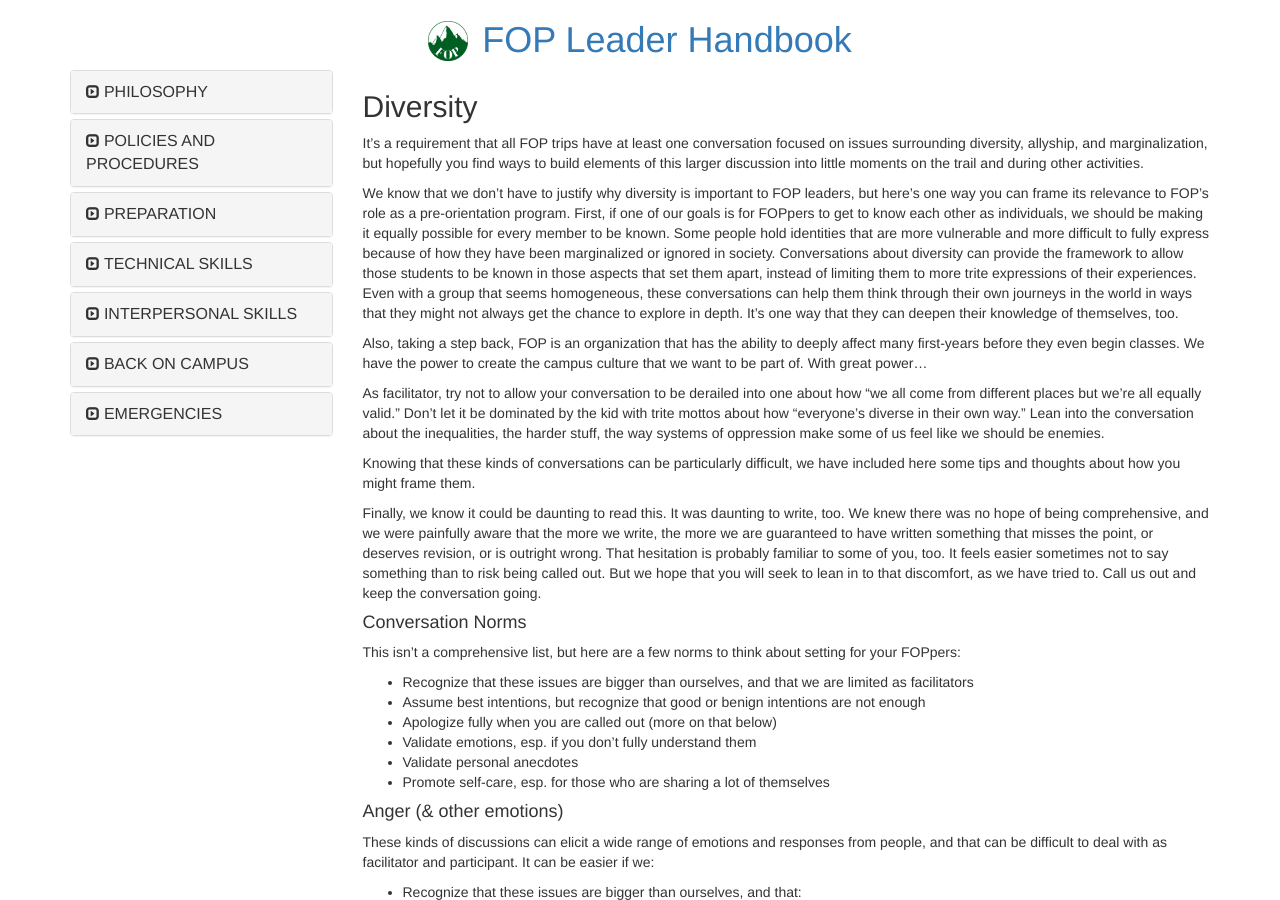
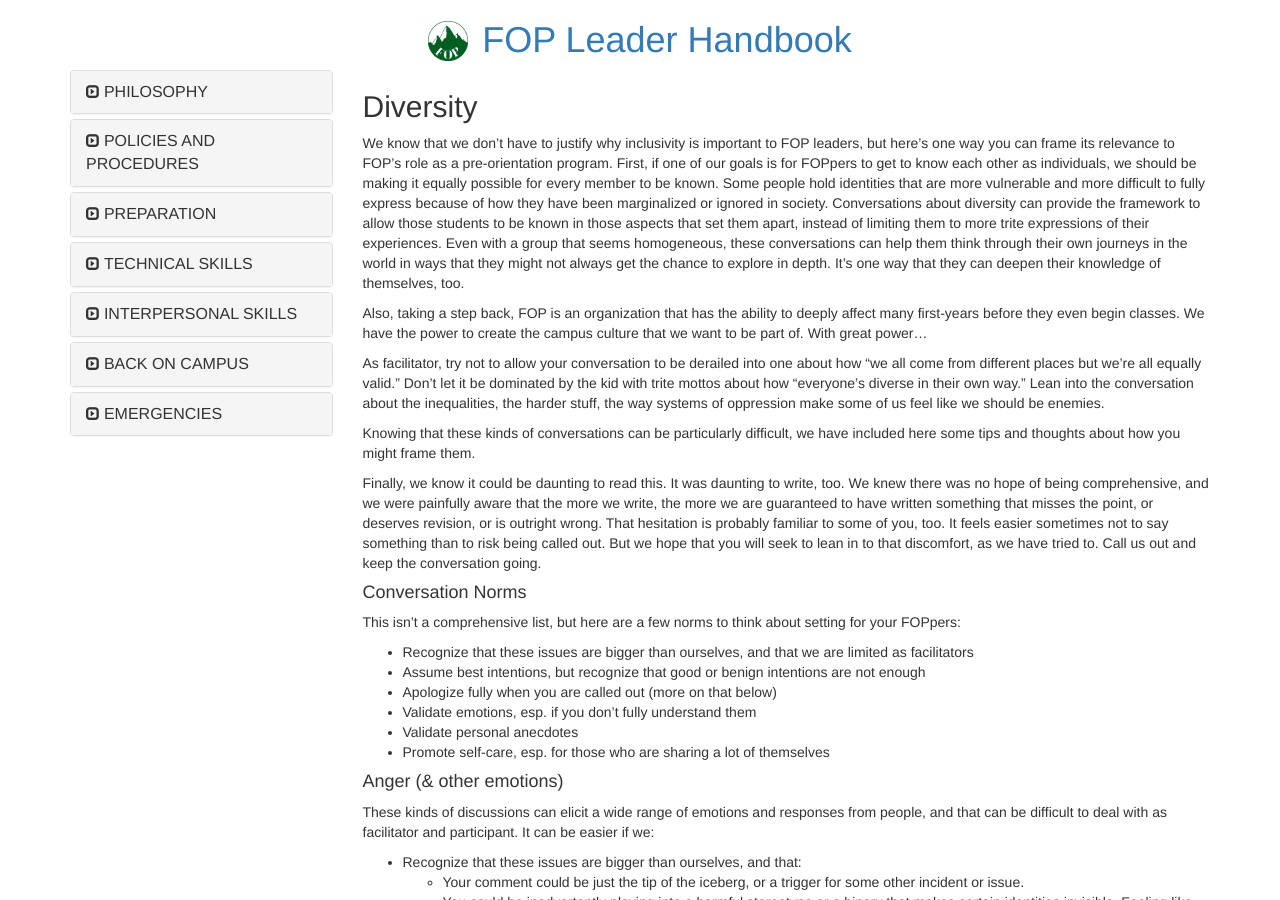
Before and after one commit to neo-project/global-blockchain-compliance-hub, a Jekyll site: the page built from _posts/1111-11-11-diversity.md, in a window 1280 px wide and 900 px high. Built offline with Jekyll 4.4.1, drawn with Linux system fonts in a browser that asks for light colours; nearby versions of some CDN libraries; comment, search, counter and statistics services are not loaded.

Commit message:
Update 1111-11-11-diversity.md

```diff
--- a/_posts/1111-11-11-diversity.md
+++ b/_posts/1111-11-11-diversity.md
@@ -7,9 +7,7 @@
 comments: true
 ---
 
-It’s a requirement that all FOP trips have at least one conversation focused on issues surrounding diversity, allyship, and marginalization, but hopefully you find ways to build elements of this larger discussion into little moments on the trail and during other activities.
-
-We know that we don’t have to justify why diversity is important to FOP leaders, but here’s one way you can frame its relevance to FOP’s role as a pre-orientation program. First, if one of our goals is for FOPpers to get to know each other as individuals, we should be making it equally possible for every member to be known. Some people hold identities that are more vulnerable and more difficult to fully express because of how they have been marginalized or ignored in society. Conversations about diversity can provide the framework to allow those students to be known in those aspects that set them apart, instead of limiting them to more trite expressions of their experiences. Even with a group that seems homogeneous, these conversations can help them think through their own journeys in the world in ways that they might not always get the chance to explore in depth. It’s one way that they can deepen their knowledge of themselves, too.
+We know that we don’t have to justify why inclusivity is important to FOP leaders, but here’s one way you can frame its relevance to FOP’s role as a pre-orientation program. First, if one of our goals is for FOPpers to get to know each other as individuals, we should be making it equally possible for every member to be known. Some people hold identities that are more vulnerable and more difficult to fully express because of how they have been marginalized or ignored in society. Conversations about diversity can provide the framework to allow those students to be known in those aspects that set them apart, instead of limiting them to more trite expressions of their experiences. Even with a group that seems homogeneous, these conversations can help them think through their own journeys in the world in ways that they might not always get the chance to explore in depth. It’s one way that they can deepen their knowledge of themselves, too.
 
 Also, taking a step back, FOP is an organization that has the ability to deeply affect many first-years before they even begin classes. We have the power to create the campus culture that we want to be part of.  With great power…
 
```
